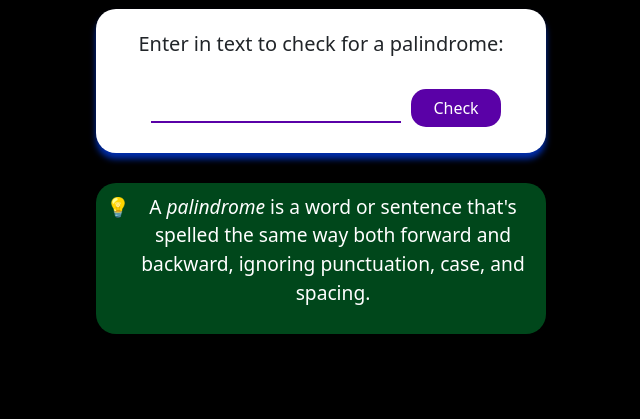
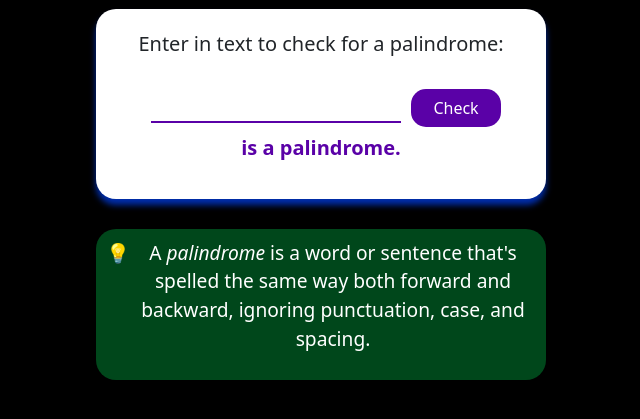
Before and after one commit to smanish2401/palindrome-checker, a plain HTML site: page index.html in a window 1280 px wide. Both pictures are taken after a click on the button "Check". Shown: the part 107-526 px from the top of the page, without its empty margins (319-959 px from the left). Drawn offline with nearby package versions, Linux system fonts and the light colour scheme.

Commit message:
create script file for palindrome and complete palindrome checker app

```diff
--- a/index.html
+++ b/index.html
@@ -16,7 +16,7 @@
             <label class="text-input text-dark fs-5 mb-4">Enter in text to check for a palindrome:</label>
             <input class="palindrome-input" id="text-input" value="" type="text" />
             <button class="palindrome-btn" id="check-btn">Check</button>
-            <div class="results-div hidden" id="result"></div>
+            <div class="result-div hidden  " id="result"></div>
         </div>
         <div class="palindrome-definition-div">
             <div class="palindrome-definition d-flex ">
@@ -29,5 +29,7 @@
             </div>
           </div>
     </main>
+
+    <script src="script.js"></script>
 </body>
 </html>
--- /dev/null
+++ b/script.js
@@ -0,0 +1,41 @@
+const userInput = document.getElementById("text-input");
+const checkPalindromeBTN = document.getElementById("check-btn");
+const resultDiv = document.getElementById("result");
+
+const checkForPalindrome = (input)=>{
+    const originalInput  = input;
+    if(input === ''){
+        alert("Please input a value")
+    }
+
+    // // Remove the previous result
+    resultDiv.replaceChildren()
+
+    const lowerCaseStr = input.replace(/[^A-Za-z0-9]/gi,'').toLowerCase();
+    //console.log("lowercasestr",lowerCaseStr)
+    let resultMsg = `<strong>${originalInput}</strong> ${
+        lowerCaseStr === [...lowerCaseStr].reverse().join("")? "is" : "is not"
+    } a palindrome.`
+     //console.log(resultMsg)
+
+     const pTag = document.createElement("p");
+        pTag.innerHTML = resultMsg;
+        resultDiv.append(pTag)
+
+//showResult
+   resultDiv.classList.remove('hidden')
+}
+
+checkPalindromeBTN.addEventListener("click",()=>{
+    checkForPalindrome(userInput.value);
+    userInput.value = '';
+})
+userInput.addEventListener("keydown",(e)=>{
+    //console.log(e.key)
+    if(e.key === "Enter"){
+        checkForPalindrome(userInput.value);
+        userInput.value = '';
+    }
+
+
+})
--- a/style.css
+++ b/style.css
@@ -55,3 +55,8 @@ box-sizing: border-box;
     vertical-align: middle;
     text-align: center;
   }
+  .result-div{
+    color: #5a01a7;
+    font-size: 20px;
+    font-weight: 600;
+  }
```
